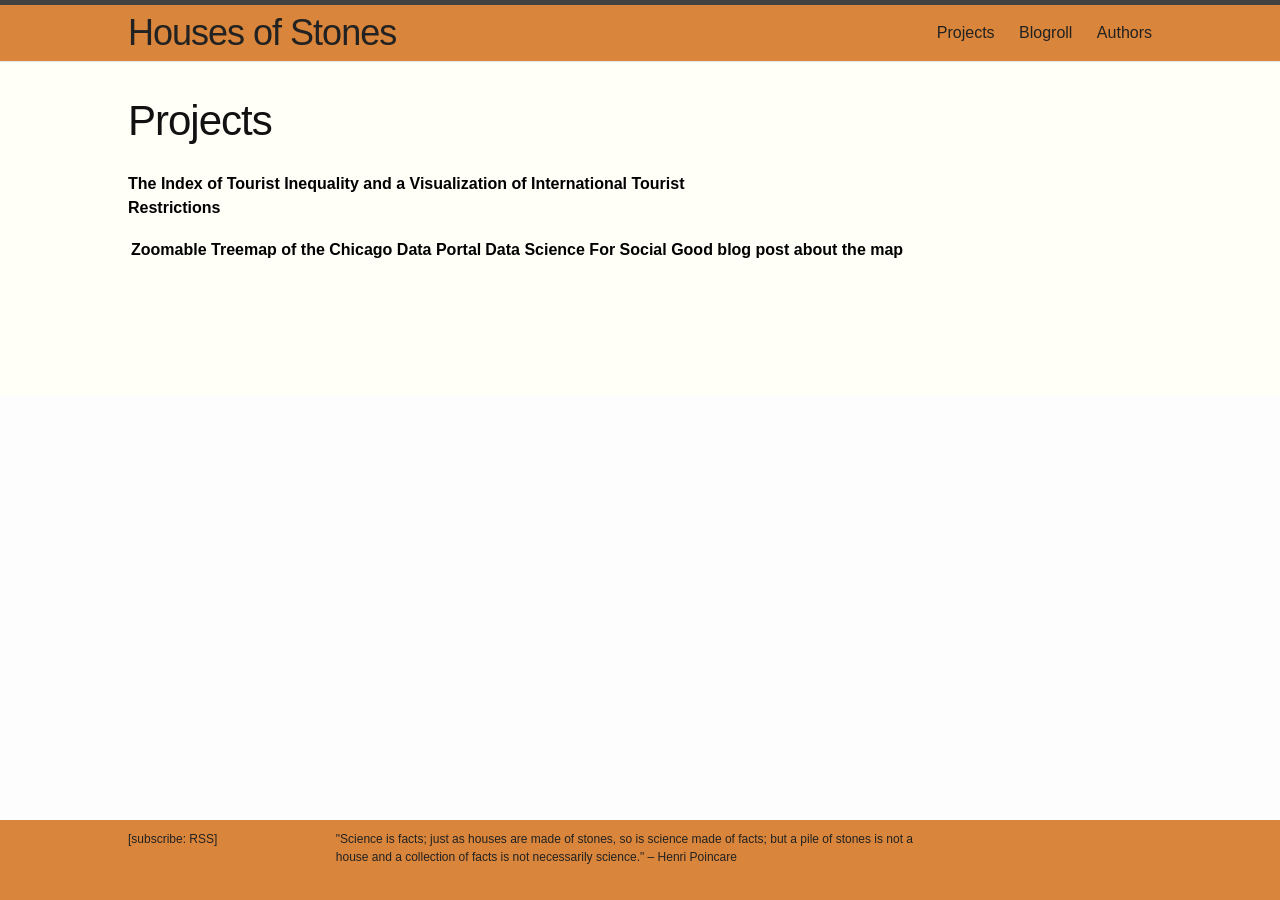
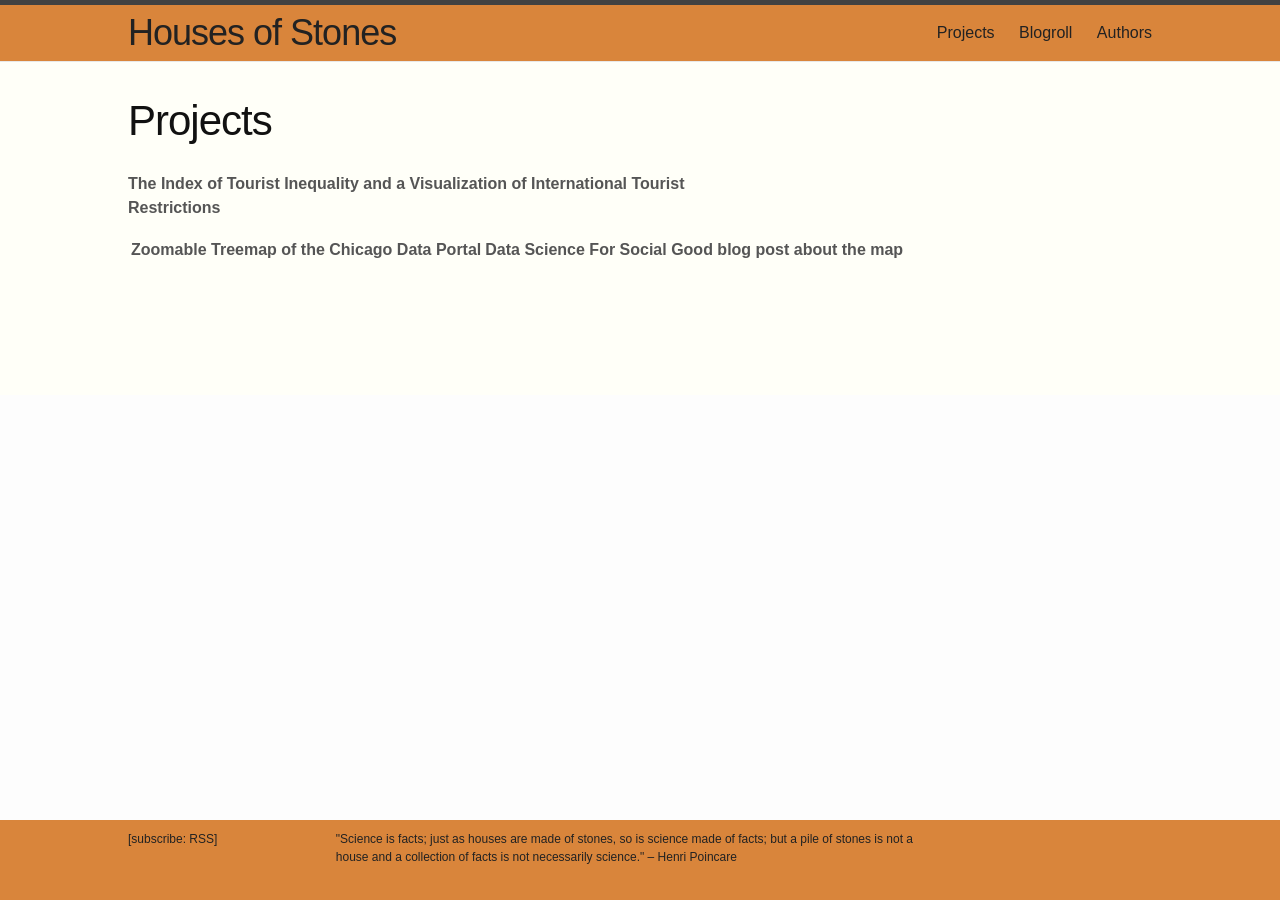
Before and after one commit to housesofstones/housesofstones.github.io, a Jekyll site: the page built from projects/index.md, in a window 1280 px wide. Built offline with Jekyll 4.4.1, drawn with Linux system fonts in a browser that asks for light colours; nearby versions of some CDN libraries.

Commit message:
Update hoscustom.css

```diff
--- a/css/hoscustom.css
+++ b/css/hoscustom.css
@@ -111,13 +111,15 @@ body {
 .post-content a:link {
     text-decoration: none;
     font-weight: bold;
+    color: #555555;
 }
 .post-content a:visited {
-    color: #222222;
+    color: #555555;
     text-decoration: none;
     font-weight: bold;
 }
 .post-content a:hover {
     text-decoration: none;
     font-weight: bold;
+    color: #555555;
 }
```
